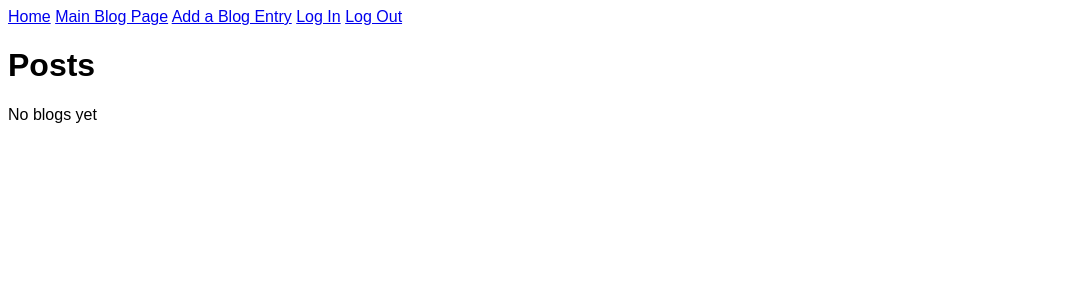
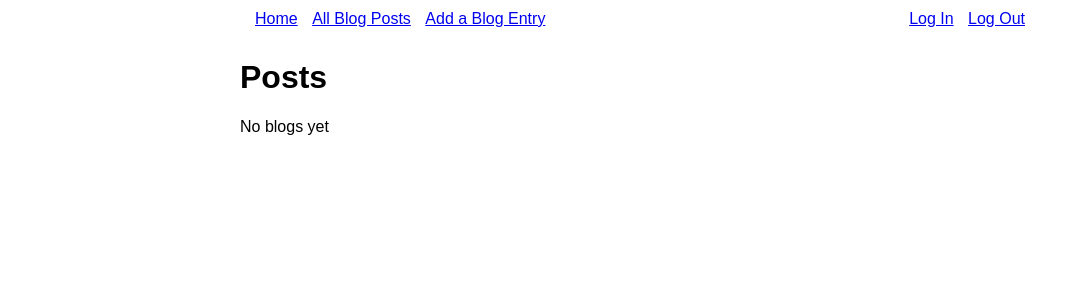
Before and after one commit to bpswim90/blogz, a Flask app: page /blog in a window 1280 px wide. Shown: the top 300 px of the page, without its empty margins (0-1079 px from the left). Run offline with Flask 2, Linux system fonts and the light colour scheme; data that the repository does not hold is empty.

Commit message:
Improved styling of nav bar so log in/out are on right; changed 'Main Blog Page' link to 'All Blog Posts'.

```diff
--- a/templates/base.html
+++ b/templates/base.html
@@ -5,6 +5,8 @@
         <style>
             body {
                 font-family: Arial, sans-serif;
+                width: 800px;
+                margin: auto;
             }
             div {
                 padding: 10px;
@@ -17,15 +19,28 @@
                 font-size: .75em;
                 font-style: italic;
             }
+            nav div {
+                display: inline-block;
+            }
+            nav a {
+                padding: 5px;
+            }
+            nav #login-logout {
+                float: right;
+            }
         </style>
     </head>
     <header>
         <nav>
-            <a href="/">Home</a>
-            <a href="/blog">Main Blog Page</a>
-            <a href="/newpost">Add a Blog Entry</a>
-            <a href="/login">Log In</a>
-            <a href="/logout">Log Out</a>
+            <div>
+                <a href="/">Home</a>
+                <a href="/blog">All Blog Posts</a>
+                <a href="/newpost">Add a Blog Entry</a>
+            </div>
+            <div id="login-logout">
+                <a href="/login">Log In</a>
+                <a href="/logout">Log Out</a>
+            </div>
         </nav>
     </header>
     <body>
```
